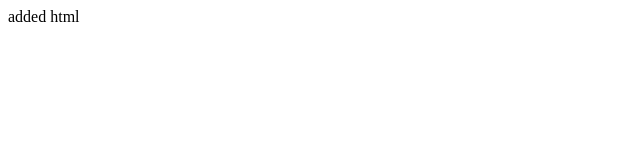
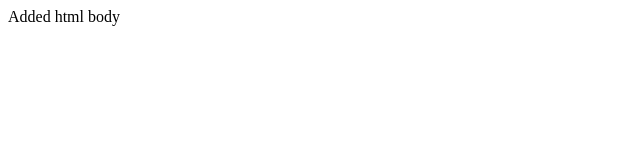
Before and after one commit to sahayavijay/hacktober, a plain HTML site: page index.html in a window 1280 px wide. Shown: the full height of the page, 0-640 px from the left. Drawn offline with Linux system fonts and the light colour scheme.

Commit message:
added html

```diff
--- a/index.html
+++ b/index.html
@@ -1 +1 @@
-<p>added html</p>
+<html>Added html body</html>
```
